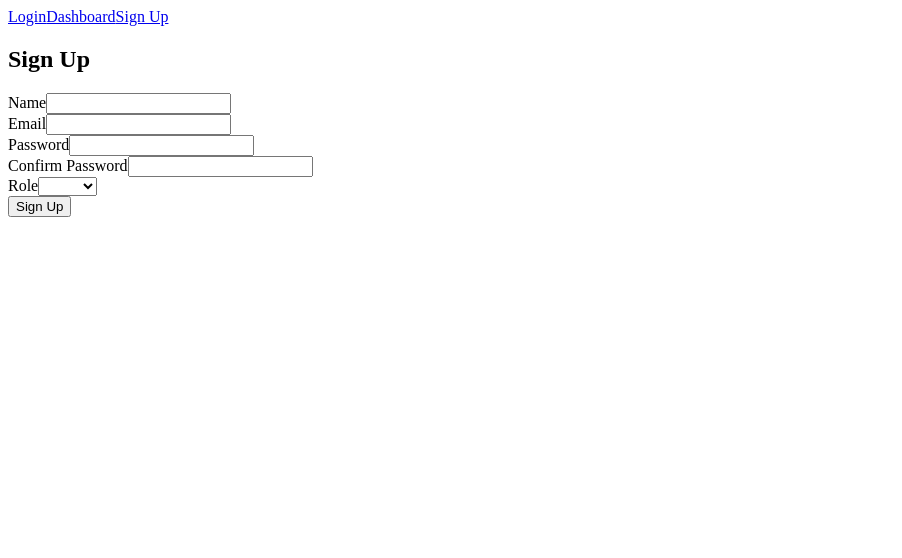
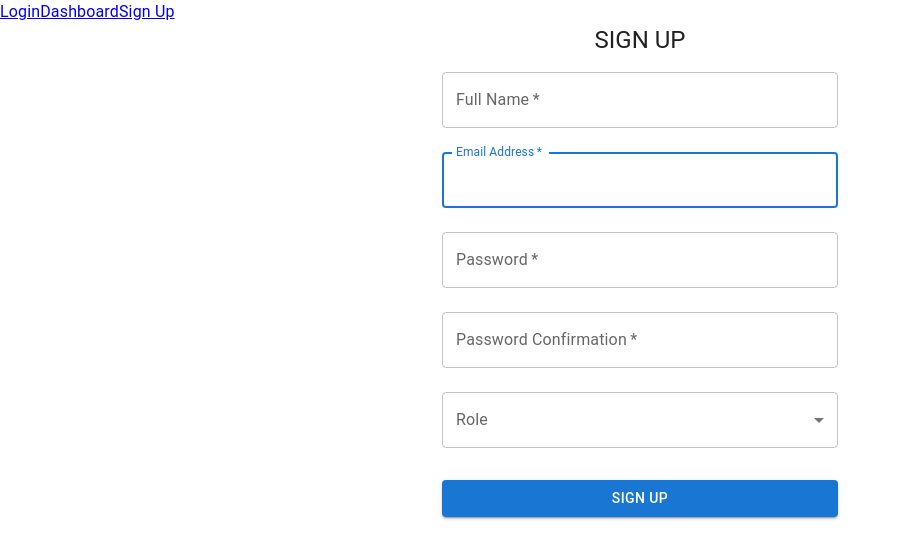
Before and after one commit to imdoug/react-jwt-auth, a React (Create React App) app: page /signup in a window 1280 px wide. Shown: the top 558 px of the page, without its empty margins (0-902 px from the left). Built offline with nearby package versions, Linux system fonts and the light colour scheme.

Commit message:
MUI login/signup thunk added

```diff
--- a/package.json
+++ b/package.json
@@ -3,6 +3,10 @@
   "version": "0.1.0",
   "private": true,
   "dependencies": {
+    "@emotion/react": "^11.10.4",
+    "@emotion/styled": "^11.10.4",
+    "@mui/icons-material": "^5.10.6",
+    "@mui/material": "^5.10.7",
     "@reduxjs/toolkit": "^1.8.5",
     "@testing-library/jest-dom": "^5.16.5",
     "@testing-library/react": "^13.4.0",
--- a/src/App.js
+++ b/src/App.js
@@ -9,18 +9,21 @@ import {
   Route,
   Link
 } from "react-router-dom";
+import ProtectedRoutes from './screens/ProtectedRoutes';
 function App() {
   return (
     <Router>
     <div className="App">
       <div>
         <Link to="/login">Login</Link>
-        <Link to="/dashboard">Dashboard</Link>
+        <Link to="/">Dashboard</Link>
         <Link to="/signup">Sign Up</Link>
       </div>
         <Routes>
           <Route path='/login' element={<Login/>} />
-          <Route path='/dashboard' element={<Dashboard/>} />
+          <Route element={<ProtectedRoutes/>} >
+            <Route path='/' element={<Dashboard/>} />
+          </Route>
           <Route path='/signup' element={<SignUp/>} />
         </Routes>
     </div>
--- a/src/app/features/auth/authService.js
+++ b/src/app/features/auth/authService.js
@@ -1,6 +1,5 @@
 import axios from 'axios'
 
-// REGISTRATION
 const register = async (userData) =>{
       const response = await axios.post('http://localhost:3003/signup', userData)
 
@@ -9,7 +8,6 @@ const register = async (userData) =>{
       }
       return response.data
 }
-// Log User
 const login = async (userData) =>{
       const response = await axios.post('http://localhost:3003/login', userData)
 
@@ -23,9 +21,33 @@ const logout = async () =>{
       localStorage.removeItem('user')
 }
 
+const getUsers = async (userData) =>{
+      const config = {
+            headers:{
+                  "x-acess-token": userData.accessToken
+            }
+      }
+      const response = await axios.get('http://localhost:3003/users', config)
+      return response.data
+}
+
+const updateUser = async (userData) =>{
+      console.log(userData)
+      const response = await axios.put('http://localhost:3003/users/'+ userData.id, {name: userData.name, accessToken: userData.accessToken})
+      return response.data
+}
+
+const deleteUser = async (id) =>{
+      const response = await axios.delete('http://localhost:3003/users/'+ id)
+      return response.data
+}
+
 const authService = {
       register,
       login,
-      logout
+      logout,
+      getUsers,
+      updateUser,
+      deleteUser
 }
 export default authService
--- a/src/app/features/auth/authSlice.js
+++ b/src/app/features/auth/authSlice.js
@@ -5,10 +5,11 @@ const user = JSON.parse(localStorage.getItem('user'))
 
 const initialState = {
       user: user ? user : null,
+      users: [],
       isError: false,
       isSuccess: false,
       isLoading: false,
-      message: ''
+      message: '',
 }
 
 export const register = createAsyncThunk('auth/register', async (user, thunkAPI)=>{
@@ -35,6 +36,37 @@ export const logout = createAsyncThunk('auth/logout', async ()=>{
       return await authService.logout()
 })
 
+export const getUsers = createAsyncThunk('auth/getUsers', async (user, thunkAPI)=>{
+      try {
+           return await authService.getUsers(user)
+      } catch (error) {
+            console.log(error)
+            const message = (error.response && error.response.data && error.response.data.message) || error.message || error.toString()
+            return thunkAPI.rejectWithValue(message)
+      }
+})
+
+export const updateUser = createAsyncThunk('auth/updateUser', async (user, thunkAPI)=>{
+      console.log(user)
+      try {
+           return await authService.updateUser(user)
+      } catch (error) {
+            console.log(error)
+            const message = (error.response && error.response.data && error.response.data.message) || error.message || error.toString()
+            return thunkAPI.rejectWithValue(message)
+      }
+})
+
+export const deleteUser = createAsyncThunk('auth/deleteUser', async (id, thunkAPI)=>{
+      try {
+           return await authService.deleteUser(id)
+      } catch (error) {
+            console.log(error)
+            const message = (error.response && error.response.data && error.response.data.message) || error.message || error.toString()
+            return thunkAPI.rejectWithValue(message)
+      }
+})
+
 export const authSlice = createSlice({
       name: 'auth',
       initialState,
@@ -44,7 +76,7 @@ export const authSlice = createSlice({
                   state.isError = false
                   state.isSuccess = false
                   state.message = ''
-            }
+            },
       },
       extraReducers: (builder) =>{
             builder
@@ -62,7 +94,6 @@ export const authSlice = createSlice({
                         state.message = action.payload
                         state.user = null
                   })
-                  // login
                   .addCase(login.pending, (state)=>{
                         state.isLoading  = true
                   })
@@ -77,13 +108,47 @@ export const authSlice = createSlice({
                         state.message = action.payload
                         state.user = null
                   })
-                  //logout
                   .addCase(logout.fulfilled, (state)=>{
                         state.user = null
                   })
+                  .addCase(getUsers.pending, (state)=>{
+                        state.isLoading  = true
+                  })
+                  .addCase(getUsers.fulfilled, (state, action)=>{
+                        state.isLoading = false
+                        state.isSuccess = true
+                        state.users = action.payload
+                  })
+                  .addCase(getUsers.rejected, (state, action)=>{
+                        state.isLoading = false
+                        state.isError = false
+                        state.message = action.payload
+                        state.users = null
+                  })
+                  .addCase(updateUser.pending, (state)=>{
+                        state.isLoading  = true
+                  })
+                  .addCase(updateUser.fulfilled, (state, action)=>{
+                        state.isLoading = false
+                        state.isSuccess = true
+                        console.log(action.payload)
+                        state.user = action.payload
+                  })
+                  .addCase(updateUser.rejected, (state, action)=>{
+                        state.isLoading = false
+                        state.isError = false
+                        state.message = action.payload
+                        state.user = null
+                        console.log(action.payload)
+                  })
+                  .addCase(deleteUser.fulfilled, (state)=>{
+                        state.isSuccess = true
+                        state.user = null
+                  })
+
 
       }
 })
 
-export const { reset } = authSlice.actions
+export const { reset, updateName } = authSlice.actions
 export default authSlice.reducer
--- a/src/screens/Dashboard/Dashboard.jsx
+++ b/src/screens/Dashboard/Dashboard.jsx
@@ -1,13 +1,14 @@
-import React from 'react'
+import React, {useEffect, useState} from 'react'
 import { useSelector, useDispatch } from 'react-redux'
 import { useNavigate } from 'react-router-dom'
-import { logout, reset } from '../../app/features/auth/authSlice'
+import { logout, reset, getUsers, updateUser, deleteUser } from '../../app/features/auth/authSlice'
 
 
 const Dashboard = () => {
+  const [name, setName] = useState('')
   const navigate = useNavigate()
   const dispatch = useDispatch()
-  const { user } = useSelector((state)=> state.auth)
+  const { user, users } = useSelector((state)=> state.auth)
 
   const handleLogout = (e) =>{
     e.preventDefault()
@@ -17,7 +18,22 @@ const Dashboard = () => {
   }
   const handleDelete = (e) =>{
     e.preventDefault()
+    dispatch(deleteUser(user.id))
     console.log('deleting ...')
+  }
+  const handleUsers = (e) =>{
+    e.preventDefault()
+    dispatch(getUsers(user))
+    dispatch(reset())
+  }
+  const handleUpdate = async (e)=>{
+    e.preventDefault()
+    const updatedUser = {
+      ...user, name: name
+    }
+    dispatch(updateUser(updatedUser))
+    dispatch(reset())
+    setName('')
   }
   return (
     <div>
@@ -27,8 +43,8 @@ const Dashboard = () => {
       <div>
         <div>
           <label htmlFor="name">Name</label>
-          <input type="text" name="name" id="name" required />
-          <button>Change Name</button>
+          <input type="text" name="name" id="name" required placeholder={user.name} onChange={(e)=>{setName(e.target.value)}}/>
+          <button type='submit' onClick={(e)=>{handleUpdate(e)}}>Change Name</button>
         </div>
         <div>
           <button type='submit' onClick={(e)=>{handleLogout(e)}}>Log Out</button>
@@ -37,6 +53,19 @@ const Dashboard = () => {
           <button type='submit' onClick={(e)=>{handleDelete(e)}}>Delete User</button>
         </div>
       </div>
+      {user.role === 'admin'
+        ?
+        <>
+          <button type="submit" onClick={(e)=>{handleUsers(e)}}>Get Users</button>
+          {users.length > 0 ?
+          <>
+            <div></div>
+          </>
+          :
+          <></>}
+        </>
+
+        :<></>}
     </div>
   )
 }
--- a/src/screens/Login/Login.jsx
+++ b/src/screens/Login/Login.jsx
@@ -1,3 +1,4 @@
+import { Container, CssBaseline, TextField, Button, Typography } from '@mui/material'
 import React, { useState, useEffect } from 'react'
 import { useSelector, useDispatch } from 'react-redux'
 import { useNavigate } from 'react-router-dom'
@@ -41,22 +42,47 @@ const Login = () => {
     return <p>Loading</p>
   }
   return (
-    <div>
+    <>
       <div>
-        <h2>Login</h2>
+        <Container component="main" maxWidth="xs">
+          <CssBaseline/>
+          <Typography component="h1" variant="h5" align='center'>
+            LOGIN
+          </Typography>
+          <TextField
+            margin="normal"
+            required
+            fullWidth
+            id="email"
+            label="Email Address"
+            name="email"
+            autoComplete="email"
+            autoFocus
+            onChange={onChange}
+            />
+          <TextField
+              margin="normal"
+              required
+              fullWidth
+              name="password"
+              label="Password"
+              type="password"
+              id="password"
+              autoComplete="current-password"
+              onChange={onChange}
+            />
+            <Button
+              type="submit"
+              fullWidth
+              variant="contained"
+              onClick={(e)=>{handleSubmit(e)}}
+              sx={{ mt: 3, mb: 2 }}
+            >
+              LOGIN
+            </Button>
+        </Container>
       </div>
-      <div>
-        <label htmlFor="email">Email</label>
-        <input type="email" name="email" id="email" required onChange={onChange}/>
-      </div>
-      <div>
-        <label htmlFor="password">Password</label>
-        <input type="password" name="password" id="password" required onChange={onChange} />
-      </div>
-      <div>
-        <button type="submit" onClick={(e)=>{handleSubmit(e)}}>Login</button>
-      </div>
-    </div>
+    </>
   )
 }
 
--- /dev/null
+++ b/src/screens/ProtectedRoutes.jsx
@@ -0,0 +1,13 @@
+import { useSelector } from 'react-redux'
+import { Outlet, Navigate } from 'react-router-dom'
+
+const ProtectedRoutes = () => {
+      const { user } = useSelector((state)=> state.auth)
+  return (
+      <>
+    { user !== null ? <Outlet /> : <Navigate to="/login" />}
+    </>
+  )
+}
+
+export default ProtectedRoutes
--- a/src/screens/SignUp/SignUp.jsx
+++ b/src/screens/SignUp/SignUp.jsx
@@ -1,3 +1,4 @@
+import { Container, CssBaseline, TextField, Button, Typography, FormControl,InputLabel, Select, MenuItem} from '@mui/material'
 import React, { useEffect, useState } from 'react'
 import { useSelector, useDispatch } from 'react-redux'
 import { useNavigate } from 'react-router-dom'
@@ -51,38 +52,114 @@ const SignUp = () => {
   }
 
   return (
-    <div>
+    <>
       <div>
-        <h2>Sign Up</h2>
+      <Container component="main" maxWidth="xs">
+          <CssBaseline/>
+          <Typography component="h1" variant="h5" align='center'>
+            SIGN UP
+          </Typography>
+          <TextField
+            margin="normal"
+            required
+            fullWidth
+            id="name"
+            label="Full Name"
+            name="name"
+            autoComplete="name"
+            autoFocus
+            onChange={onChange}
+            />
+          <TextField
+            margin="normal"
+            required
+            fullWidth
+            id="email"
+            label="Email Address"
+            name="email"
+            autoComplete="email"
+            autoFocus
+            onChange={onChange}
+            />
+          <TextField
+              margin="normal"
+              required
+              fullWidth
+              name="password"
+              label="Password"
+              type="password"
+              id="password"
+              autoComplete="current-password"
+              onChange={onChange}
+            />
+            <TextField
+              margin="normal"
+              required
+              fullWidth
+              name="password2"
+              label="Password Confirmation"
+              type="password"
+              id="password"
+              autoComplete="current-password"
+              onChange={onChange}
+            />
+              <FormControl fullWidth margin="normal">
+                <InputLabel id="demo-simple-select-label">Role</InputLabel>
+                <Select
+                  labelId="demo-simple-select-label"
+                  id="demo-simple-select"
+                  label="Role"
+                  onChange={onChange}
+                >
+                  <MenuItem value={'admin'}>admin</MenuItem>
+                  <MenuItem value={'user'}>user</MenuItem>
+                </Select>
+              </FormControl>
+              <Button
+              type="submit"
+              fullWidth
+              variant="contained"
+              onClick={(e)=>{handleSubmit(e)}}
+              sx={{ mt: 3, mb: 2 }}
+            >
+              SIGN UP
+            </Button>
+        </Container>
+
       </div>
-      <div>
-        <label htmlFor="name">Name</label>
-        <input type="text" name="name" id="name" required  onChange={onChange}/>
-      </div>
-      <div>
-        <label htmlFor="email">Email</label>
-        <input type="email" name="email" id="email" required onChange={onChange}/>
-      </div>
-      <div>
-        <label htmlFor="password">Password</label>
-        <input type="password" name="password" id="password" required onChange={onChange} />
-      </div>
-      <div>
-        <label htmlFor="confPassword">Confirm Password</label>
-        <input type="password" name="password2" id="confPassword" required onChange={onChange} />
-      </div>
-      <div>
-        <label htmlFor="role">Role</label>
-        <select name="role" id="role" onChange={onChange}>
-          <option value="x"></option>
-          <option value="admin">admin</option>
-          <option value="user">user</option>
-        </select>
-      </div>
-      <div>
-        <button type="submit" onClick={(e)=>{handleSubmit(e)}}>Sign Up</button>
-      </div>
-    </div>
+    </>
+    // <div>
+    //   <div>
+    //     <h2>Sign Up</h2>
+    //   </div>
+    //   <div>
+    //     <label htmlFor="name">Name</label>
+    //     <input type="text" name="name" id="name" required  onChange={onChange}/>
+    //   </div>
+    //   <div>
+    //     <label htmlFor="email">Email</label>
+    //     <input type="email" name="email" id="email" required onChange={onChange}/>
+    //   </div>
+    //   <div>
+    //     <label htmlFor="password">Password</label>
+    //     <input type="password" name="password" id="password" required onChange={onChange} />
+    //   </div>
+    //   <div>
+    //     <label htmlFor="confPassword">Confirm Password</label>
+    //     <input type="password" name="password2" id="confPassword" required onChange={onChange} />
+    //   </div>
+    //   <div>
+    //     <label htmlFor="role">Role</label>
+    //     <select name="role" id="role" onChange={onChange}>
+    //       <option value="x"></option>
+    //       <option value="admin">admin</option>
+    //       <option value="user">user</option>
+    //     </select>
+    //   </div>
+    //   <div>
+    //     <button type="submit" onClick={(e)=>{handleSubmit(e)}}>Sign Up</button>
+    //   </div>
+    // </div>
   )
 }
 
```
Also changed, not shown: public/manifest.json, 1 other file (tests, documents, lock files or other folders).
